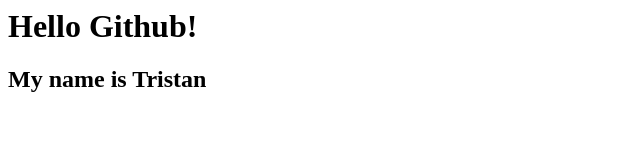
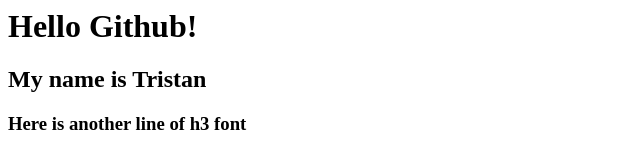
Before and after one commit to TristanLawson/GithubWorkshop_Nov_23, a plain HTML site: page index.html in a window 1280 px wide. Shown: the whole page, without its empty margins (0-640 px from the left). Drawn offline with Linux system fonts and the light colour scheme.

Commit message:
added another line

```diff
--- a/index.html
+++ b/index.html
@@ -1,2 +1,3 @@
 <h1>Hello Github!<h1>
 <h2>My name is Tristan<h2>
+<h3>Here is another line of h3 font<h3>
```
